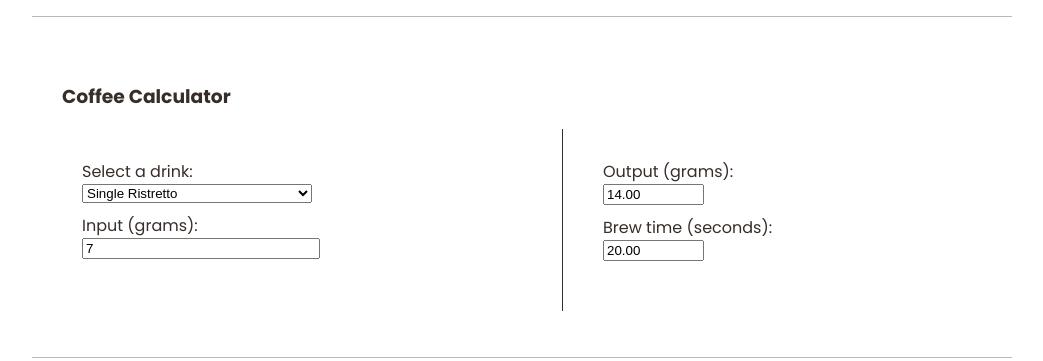
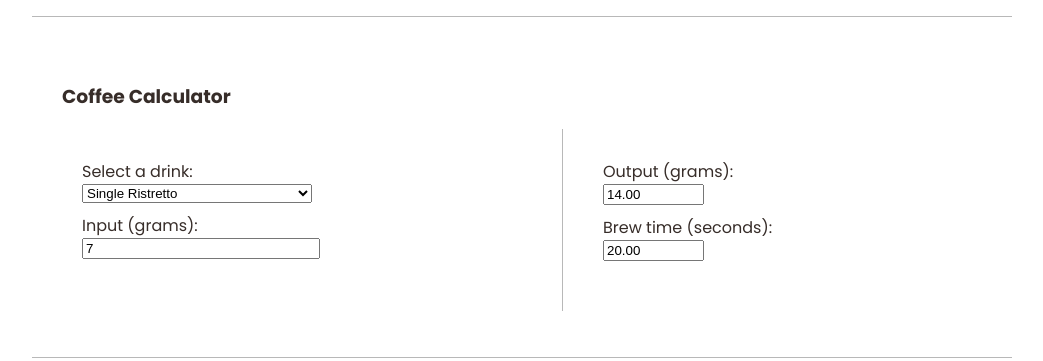
Before and after one commit to KhanxMo/CoffeeGuide, a plain HTML site: page tools.html in a window 1280 px wide. Shown: the part 820-1181 px from the top of the page, without its empty margins (118-1161 px from the left). Drawn offline with Linux system fonts and the light colour scheme.

Commit message:
End of Unit 5

```diff
--- a/styles/globalStyles.css
+++ b/styles/globalStyles.css
@@ -296,7 +296,7 @@ button.darkModeButton:hover{
     justify-content: top;
     padding: 20px;
     width: 50%;
-    border-right: 1px solid var(--text);
+    border-right: 1px solid var(--accent);
 }
 
 
```
